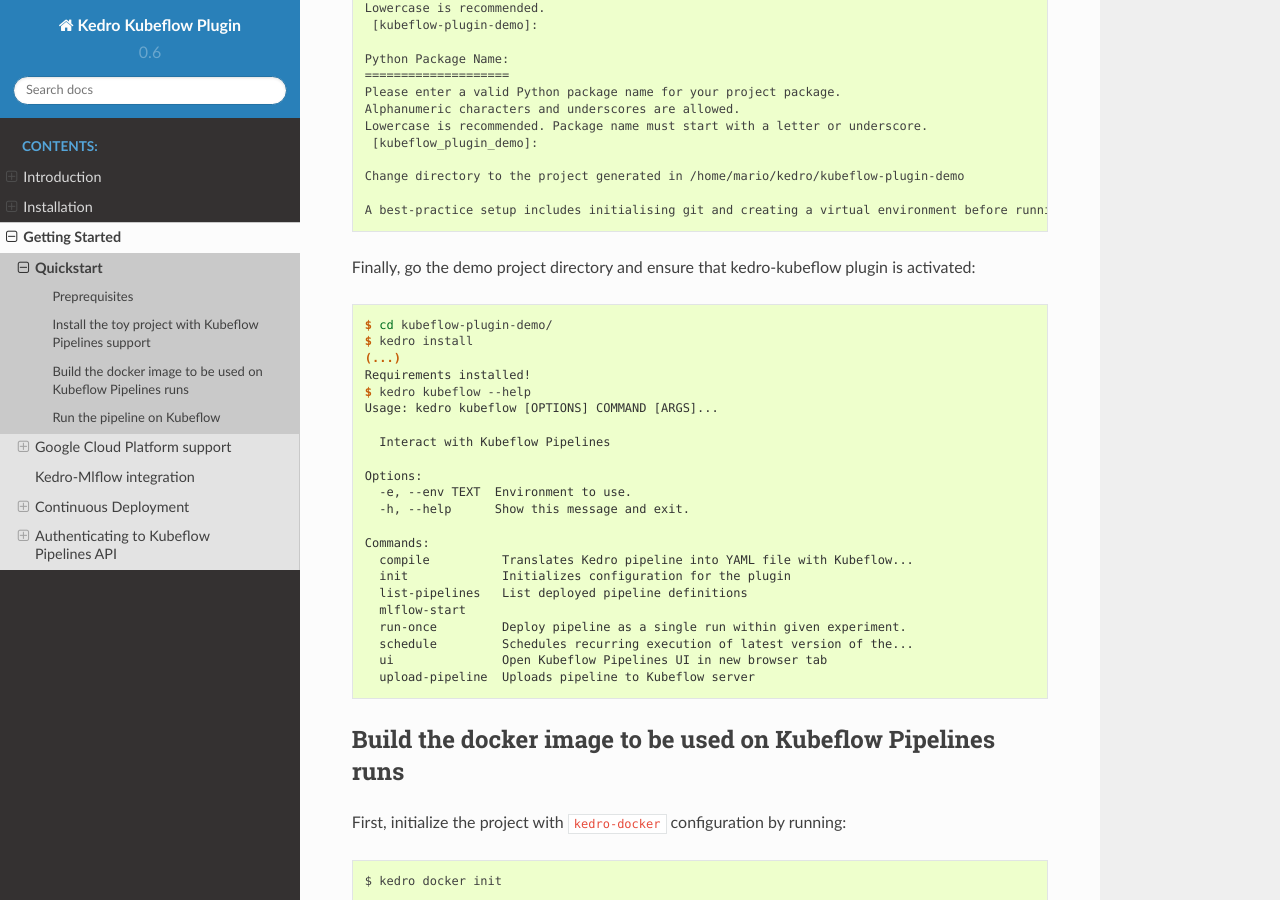
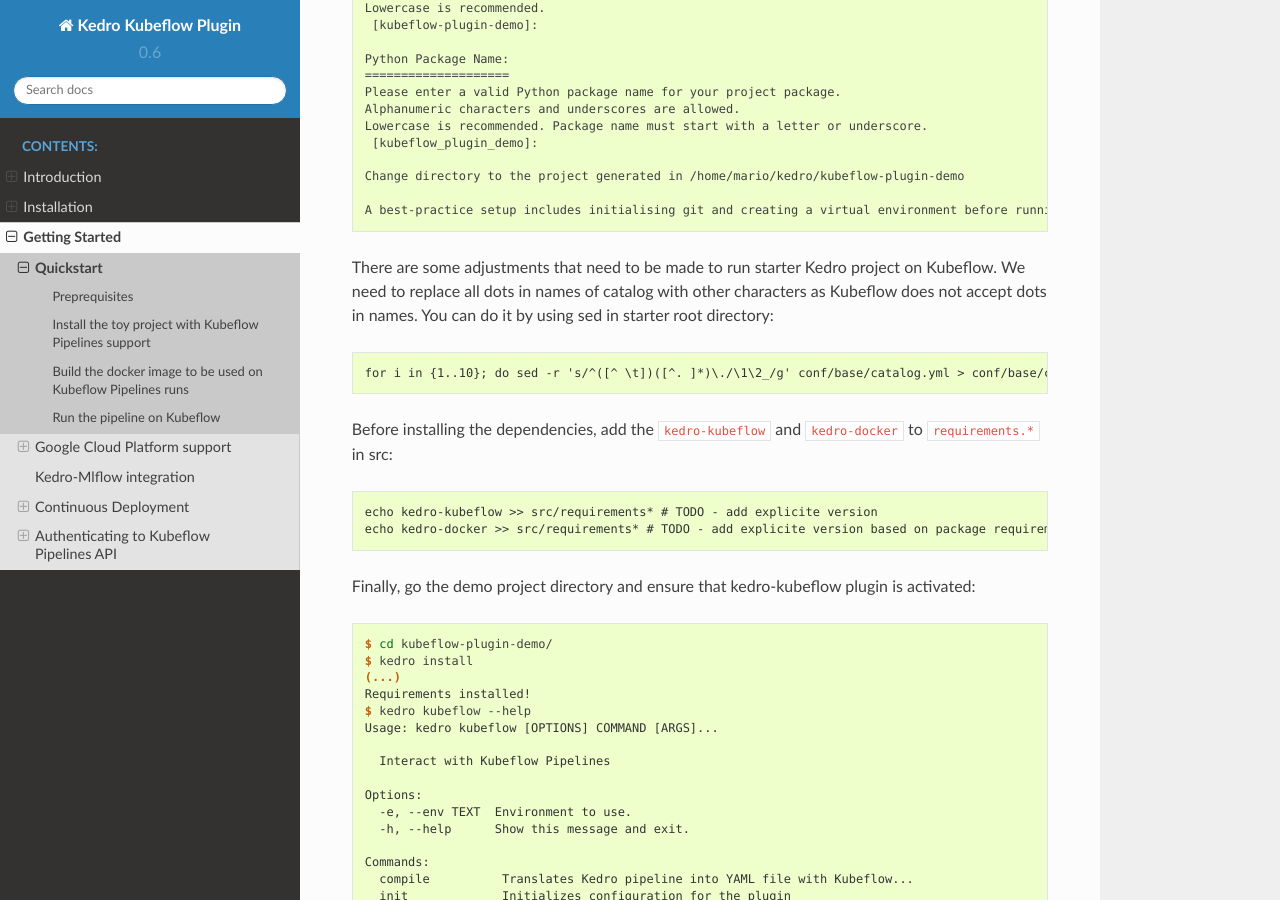
Before and after one commit to getindata/kedro-kubeflow, a Sphinx documentation site: the page built from docs/source/03_getting_started/01_quickstart.md, in a window 1280 px wide and 900 px high, scrolled down 1016 px. Built offline with Sphinx 7.4.7 and the Read the Docs theme 2.0.0, drawn with Linux system fonts in a browser that asks for light colours.

Commit message:
docs: Added extra steps to quickstart that were missing

````diff
--- a/docs/source/03_getting_started/01_quickstart.md
+++ b/docs/source/03_getting_started/01_quickstart.md
@@ -52,6 +52,17 @@
 Change directory to the project generated in /home/mario/kedro/kubeflow-plugin-demo
 
 A best-practice setup includes initialising git and creating a virtual environment before running `kedro install` to install project-specific dependencies. Refer to the Kedro documentation: https://kedro.readthedocs.io/
+```
+
+There are some adjustments that need to be made to run starter Kedro project on Kubeflow. We need to replace all dots in names of catalog with other characters as Kubeflow does not accept dots in names. You can do it by using sed in starter root directory:
+```console
+for i in {1..10}; do sed -r 's/^([^ \t])([^. ]*)\./\1\2_/g' conf/base/catalog.yml > conf/base/catalog.yml; done
+```
+
+Before installing the dependencies, add the `kedro-kubeflow` and `kedro-docker` to `requirements.*` in src:
+```console
+echo kedro-kubeflow >> src/requirements* # TODO - add explicite version
+echo kedro-docker >> src/requirements* # TODO - add explicite version based on package requirements
 ```
 
 Finally, go the demo project directory and ensure that kedro-kubeflow plugin is activated:
````
